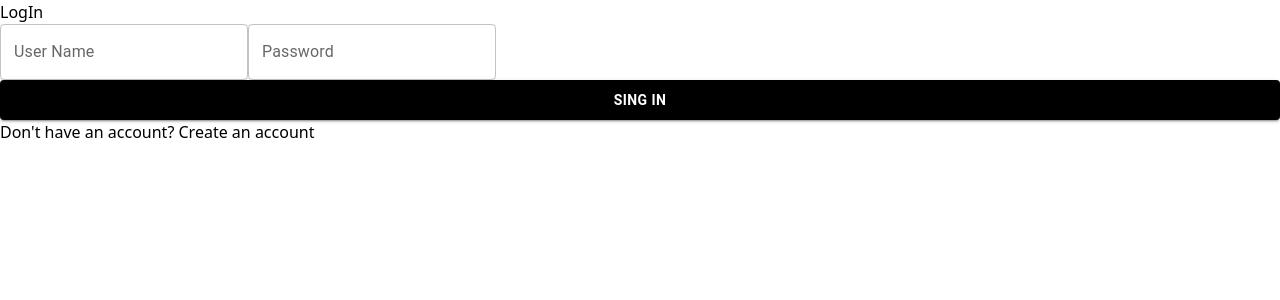
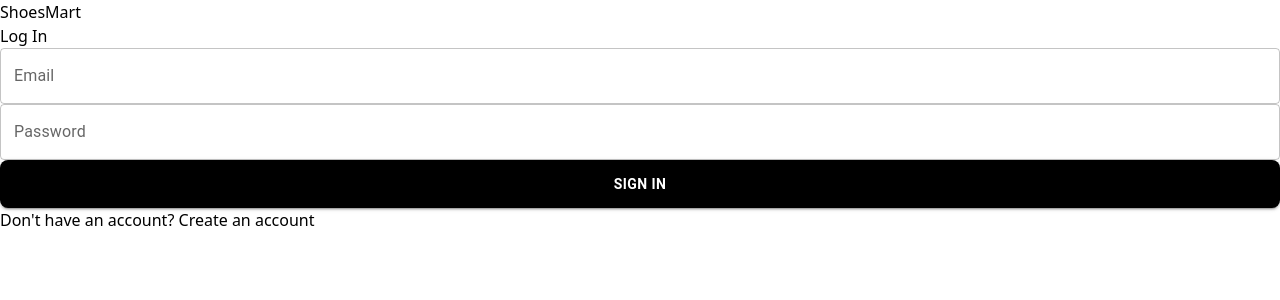
Before and after one commit to BKPASQUAL/E-Commerce-Site, a React (Vite) app: page /Login in a window 1280 px wide. Shown: the top 300 px of the page. Built offline with nearby package versions, Linux system fonts and the light colour scheme; a web font is replaced by a local one.

Commit message:
Login yup and formic

```diff
--- a/src/pages/Login.jsx
+++ b/src/pages/Login.jsx
@@ -1,26 +1,71 @@
 import React from "react";
+import { useFormik } from "formik";
+import * as Yup from "yup";
 import TextField from "@mui/material/TextField";
 import { Button } from "@mui/material";
 
 function Login() {
+  const formik = useFormik({
+    initialValues: {
+      email: "",
+      password: "",
+    },
+    validationSchema: Yup.object({
+      email: Yup.string()
+        .email("Enter The Email")
+        .required("Email is required"),
+      password: Yup.string()
+        .required("Password is required")
+        .min(6, "Enter The Password"),
+    }),
+    onSubmit: (values) => {
+      console.log("Form Submitted:", values); // Log form data
+    },
+  });
+
   return (
-    <div className="w-full h-screen bg-slate-300 flex justify-center items-center">
-      <div className="bg-white w-1/4 h-3/5 rounded-lg	 p-6">
-        <div className="text-center text-3xl font-bold mb-6"> LogIn</div>
-        <div className="flex flex-col space-y-8">
+    <div className="w-full min-h-screen flex justify-center bg-slate-100 items-center p-4">
+      <div className="bg-white w-full max-w-md rounded-lg shadow-lg p-8">
+        {/* Logo */}
+        <div className="text-center text-4xl font-extrabold text-gray-800 mb-4">
+          ShoesMart
+        </div>
+        {/* Login Header */}
+        <div className="text-center text-2xl font-bold text-gray-700 mb-6">
+          Log In
+        </div>
+        {/* Form */}
+        <form onSubmit={formik.handleSubmit} className="flex flex-col space-y-6">
+          {/* Email Field */}
           <TextField
-            color="#fff"
-            id="outlined-basic"
-            label="User Name"
+            name="email"
+            label="Email"
             variant="outlined"
+            fullWidth
+            autoComplete="off"
+            value={formik.values.email}
+            onChange={formik.handleChange}
+            onBlur={formik.handleBlur}
+            error={formik.touched.email && Boolean(formik.errors.email)}
+            helperText={formik.touched.email && formik.errors.email}
           />
+          {/* Password Field */}
           <TextField
-            color="#fff"
-            id="outlined-basic"
+            name="password"
             label="Password"
+            type="password"
             variant="outlined"
+            fullWidth
+            autoComplete="off"
+            value={formik.values.password}
+            onChange={formik.handleChange}
+            onBlur={formik.handleBlur}
+            error={formik.touched.password && Boolean(formik.errors.password)}
+            helperText={formik.touched.password && formik.errors.password}
           />
+          {/* Submit Button */}
           <Button
+            type="submit"
             variant="contained"
             sx={{
               backgroundColor: "#000",
@@ -30,14 +75,22 @@ function Login() {
                 backgroundColor: "#333",
               },
               width: "100%",
-              height: "40px",
+              height: "48px",
+              borderRadius: "8px",
             }}
           >
-            SING In
+            Sign In
           </Button>
-        </div>
-        <div className="text-center">
-          Don't have an account? <a href="/SingUp">Create an account</a>
+        </form>
+        {/* Footer */}
+        <div className="text-center mt-6 text-gray-600">
+          Don't have an account?{" "}
+          <a
+            href="/SignUp"
+            className="text-blue-600 font-semibold hover:underline"
+          >
+            Create an account
+          </a>
         </div>
       </div>
     </div>
--- a/src/pages/SingUp.jsx
+++ b/src/pages/SingUp.jsx
@@ -3,6 +3,8 @@ import { Formik, Form, Field } from "formik";
 import * as Yup from "yup";
 import TextField from "@mui/material/TextField";
 import { Button, Divider } from "@mui/material";
+import Swal from "sweetalert2";
+import { useNavigate } from "react-router-dom";
 
 const validationSchema = Yup.object({
   firstName: Yup.string()
@@ -23,6 +25,24 @@ const validationSchema = Yup.object({
 });
 
 function SignUp() {
+  const navigate = useNavigate();
+
+  const handleSubmit = (values, { resetForm, setSubmitting }) => {
+    localStorage.setItem("signupData", JSON.stringify(values));
+
+    Swal.fire({
+      icon: "success",
+      title: "Sign Up Successful!",
+      text: "Your account has been created successfully.",
+      showConfirmButton: false,
+      timer: 2000,
+    }).then(() => {
+      navigate("/login");
+      resetForm();
+      setSubmitting(false);
+    });
+  };
+
   return (
     <div className="flex items-center justify-center min-h-screen bg-slate-100 px-4">
       <div className="bg-white w-full max-w-lg rounded-xl shadow-lg p-6 md:p-8">
@@ -39,10 +59,7 @@ function SignUp() {
             confirmPassword: "",
           }}
           validationSchema={validationSchema}
-          onSubmit={(values, { setSubmitting }) => {
-            console.log("Form Data:", values);
-            setSubmitting(false);
-          }}
+          onSubmit={handleSubmit}
         >
           {({ errors, touched, isSubmitting }) => (
             <Form className="flex flex-col space-y-4" autoComplete="off">
```
